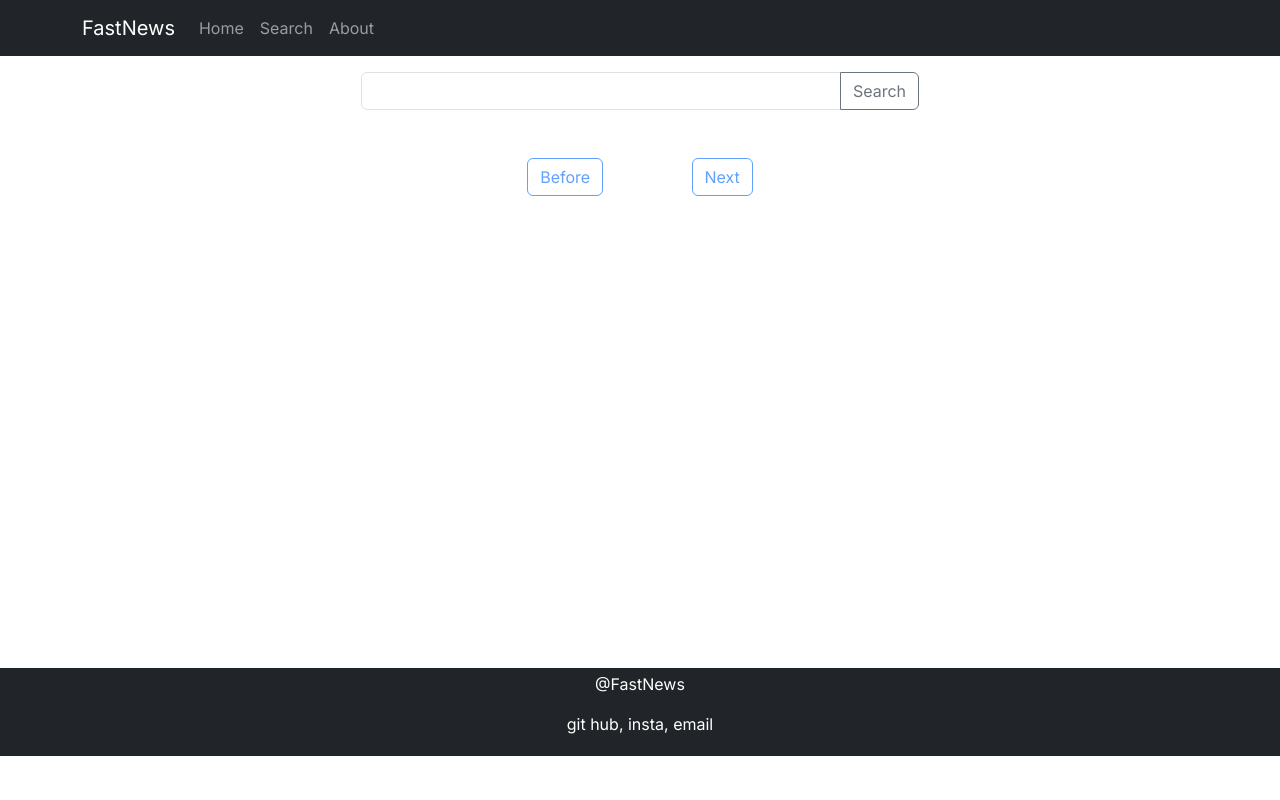
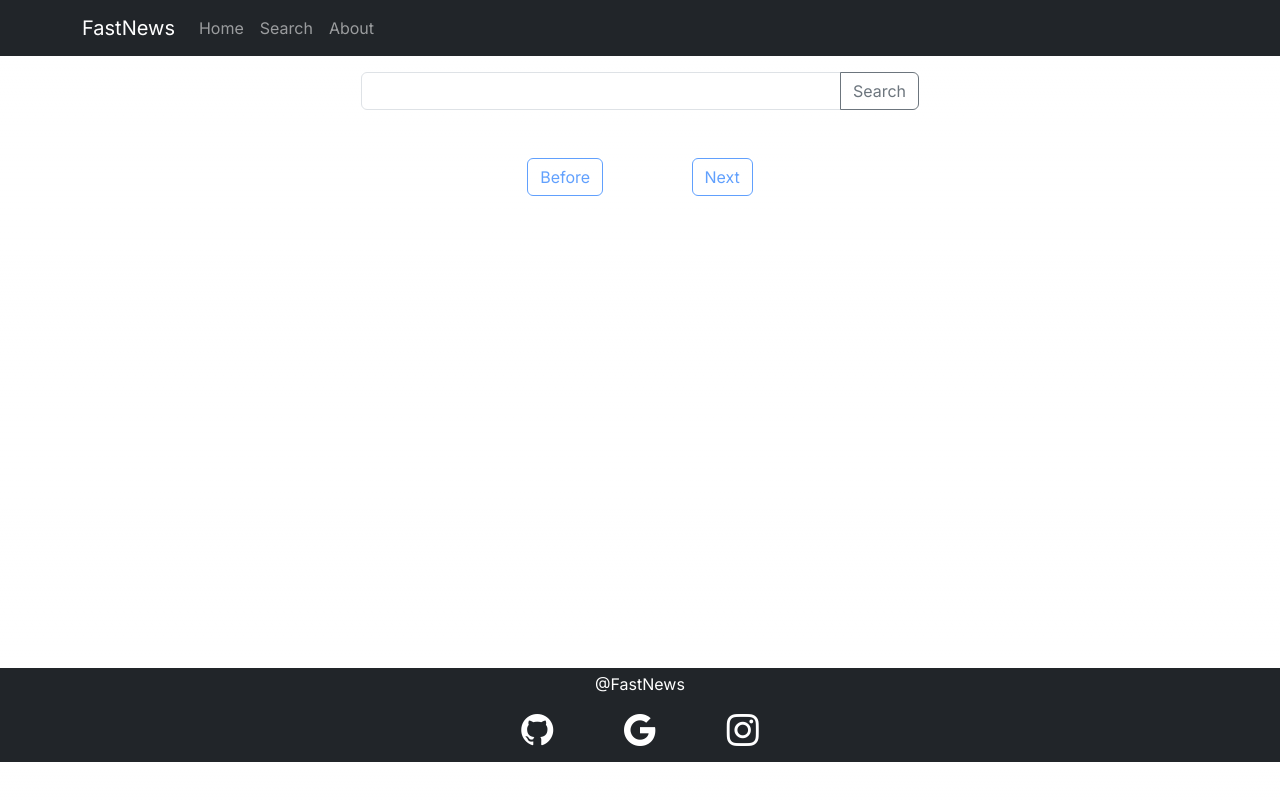
Before and after one commit to JoseHenrique1/FastNews, a Next.js app: page /search in a window 1280 px wide. Built offline with nearby package versions, Linux system fonts and the light colour scheme.

Commit message:
view: add icons in footer

```diff
--- a/package.json
+++ b/package.json
@@ -10,6 +10,7 @@
   },
   "dependencies": {
     "bootstrap": "^5.3.2",
+    "bootstrap-icons": "^1.11.1",
     "next": "13.5.6",
     "react": "^18",
     "react-bootstrap": "^2.9.1",
--- a/src/components/footer.js
+++ b/src/components/footer.js
@@ -1,11 +1,19 @@
 "use client"
 import 'bootstrap/dist/css/bootstrap.min.css';
+import "bootstrap-icons/font/bootstrap-icons.min.css"
 
 function Footer() {
     return (
         <footer className='container-fluid bg-dark text-white pt-1 pb-1'>
             <p className='text-center'>@FastNews</p>
-            <p className='text-center'>git hub, insta, email</p>
+            <div className='container-fluid d-flex justify-content-center'>
+                <div className='d-flex w-25 justify-content-around'>
+                    <i className="h2 bi bi-github"/>
+                    <i className="h2 bi bi-google"/>
+                    <i className="h2 bi bi-instagram"/>
+                </div>
+            </div>
+
         </footer>
      );
 }
```
Also changed, not shown: 1 other file (tests, documents, lock files or other folders).
